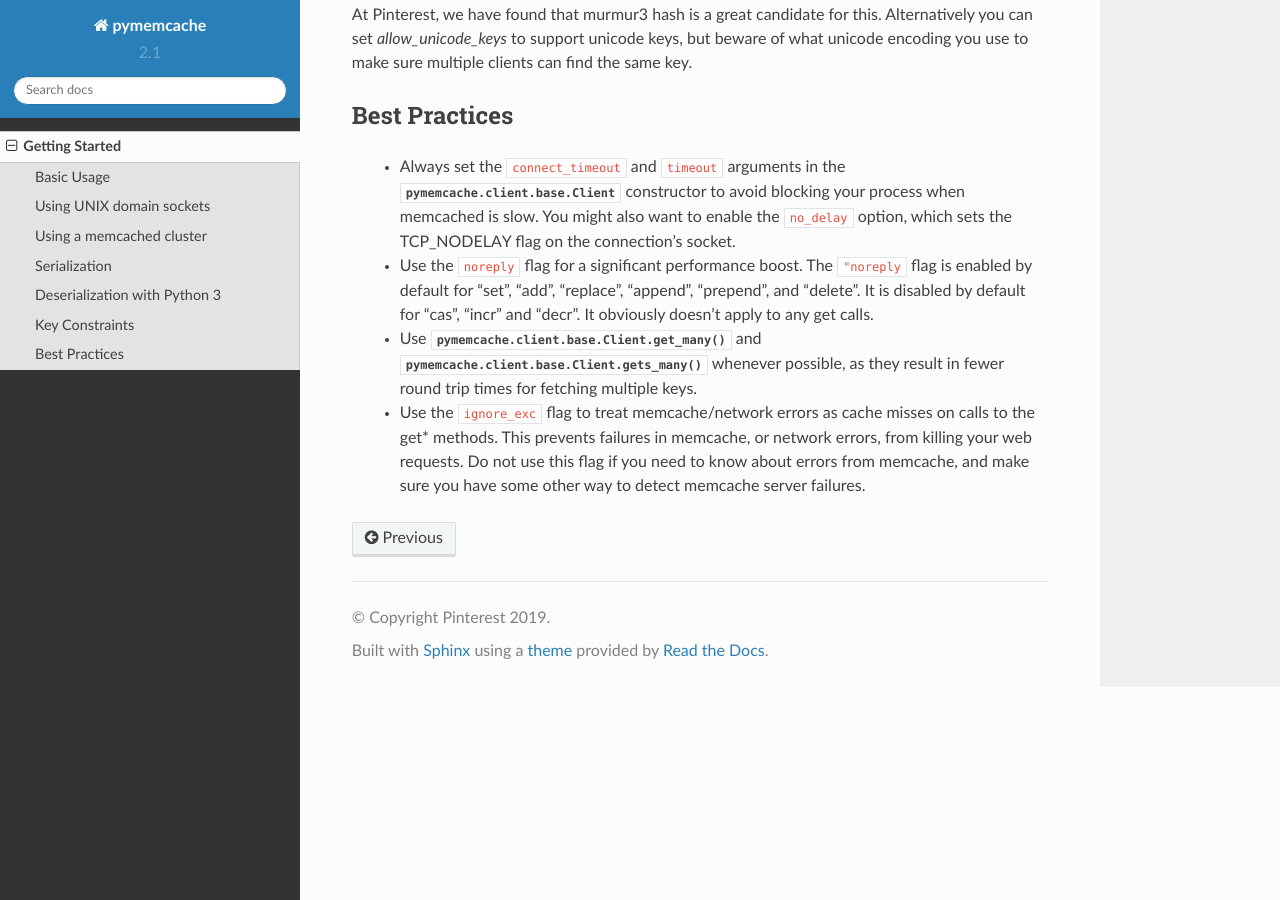
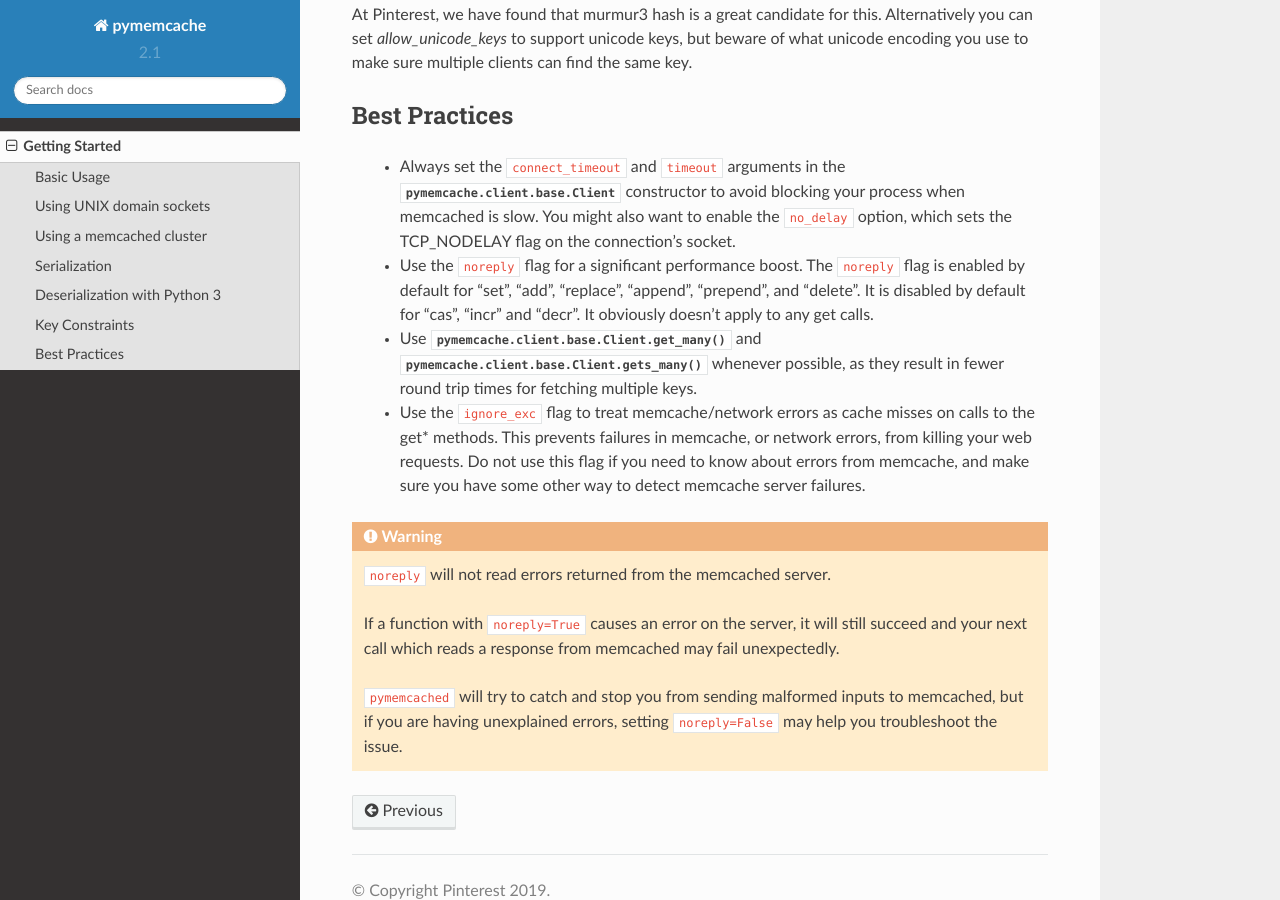
Before and after one commit to pinterest/pymemcache, a Sphinx documentation site: the page built from docs/getting_started.rst, in a window 1280 px wide and 900 px high, scrolled down 2273 px. Built offline with Sphinx 7.4.7 and the Read the Docs theme 2.0.0, drawn with Linux system fonts in a browser that asks for light colours; pages that are not in the unit, such as notebooks, are missing from menus.

Commit message:
Add noreply warning to getting_started doc
resolves #239

Add a warning to the Best Practices section of the Getting Started
doc which explains the interaction between `noreply=True` and error
handling.

Also, fix a very minor typo, ``"noreply`` in a nearby line.

```diff
--- a/docs/getting_started.rst
+++ b/docs/getting_started.rst
@@ -128,7 +128,7 @@ Best Practices
    your process when memcached is slow. You might also want to enable the
    ``no_delay`` option, which sets the TCP_NODELAY flag on the connection's
    socket.
- - Use the ``noreply`` flag for a significant performance boost. The ``"noreply``
+ - Use the ``noreply`` flag for a significant performance boost. The ``noreply``
    flag is enabled by default for "set", "add", "replace", "append", "prepend",
    and "delete". It is disabled by default for "cas", "incr" and "decr". It
    obviously doesn't apply to any get calls.
@@ -140,3 +140,15 @@ Best Practices
    errors, from killing your web requests. Do not use this flag if you need to
    know about errors from memcache, and make sure you have some other way to
    detect memcache server failures.
+
+.. WARNING::
+
+    ``noreply`` will not read errors returned from the memcached server.
+
+    If a function with ``noreply=True`` causes an error on the server, it will
+    still succeed and your next call which reads a response from memcached may
+    fail unexpectedly.
+
+    ``pymemcached`` will try to catch and stop you from sending malformed
+    inputs to memcached, but if you are having unexplained errors, setting
+    ``noreply=False`` may help you troubleshoot the issue.
```
